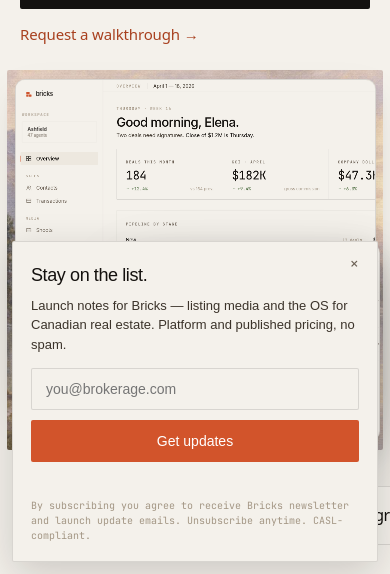
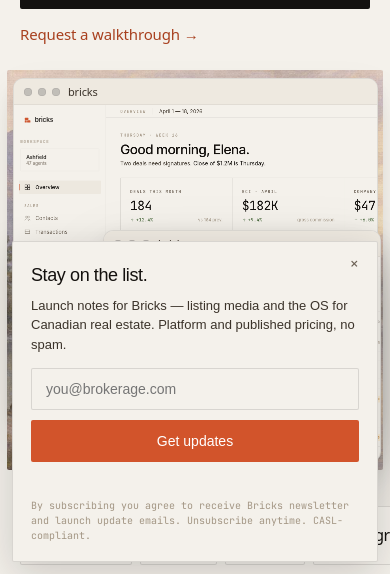
Before and after one commit to bricks-group/bricks-site, a Next.js app: page / in a window 390 px wide. Shown: the part 270-844 px from the top of the page. Built offline with nearby package versions, Linux system fonts and the light colour scheme; no server answers; a web font is replaced by a local one.

Commit message:
fix(www): Cursor Mac chrome + larger ProductStage secondary
Greyed traffic lights + bricks app title on hero windows (desktop and
mobile). Secondary nest bumped for legibility; mobile nest sized for
Cursor’s phone composition, not a shrunk desktop copy.

```diff
--- a/src/app/globals.css
+++ b/src/app/globals.css
@@ -373,14 +373,14 @@ html[data-theme="dark"] .tray::after{background:rgba(8,7,6,.58);}
   aspect-ratio:1440 / 920;
 }
 .prod-stack-sub{
-  /* Nested BR — clear size gap, sits ON the primary */
+  /* Nested BR — larger for legibility (Cursor secondary is substantial) */
   top:auto;
   left:auto;
-  right:2%;
-  bottom:3%;
-  width:min(520px, 44%);
+  right:1.5%;
+  bottom:2.5%;
+  width:min(640px, 54%);
   height:auto;
-  max-height:52%;
+  max-height:60%;
   aspect-ratio:1440 / 920;
   margin:0;
 }
@@ -459,12 +459,42 @@ html[data-theme="dark"] .tray::after{background:rgba(8,7,6,.58);}
 }
 html[data-theme="dark"] .pwin{background:var(--night);border-color:var(--hairStrong);box-shadow:none;}
 .pwin-bar{
-  position:relative;display:flex;align-items:center;gap:8px;flex:none;
-  padding:10px 14px;border-bottom:1px solid var(--hair);background:var(--paperSoft);
-}
-.pwin-bar span{display:none;}
+  position:relative;display:flex;align-items:center;gap:10px;flex:none;
+  padding:9px 14px;border-bottom:1px solid var(--hair);background:var(--paperSoft);
+}
 .pwin-bar-raise{cursor:pointer;}
-.pwin-dots{display:none !important;}
+/* Default off outside hero — ProductStage opts in below */
+.pwin-dots{display:none;}
+.pwin-bar .pwin-title{display:none;font-size:12px;font-weight:500;letter-spacing:-.01em;color:var(--inkSoft);}
+/* Hero = Cursor Mac chrome: greyed lights + app name */
+.prod-hero .pwin-dots{
+  display:flex !important;align-items:center;gap:6px;flex:none;
+}
+.prod-hero .pwin-dots i{
+  display:block;width:10px;height:10px;border-radius:50%;
+  background:rgba(128,128,128,.42);
+  box-shadow:inset 0 0 0 0.5px rgba(0,0,0,.12);
+}
+html[data-theme="dark"] .prod-hero .pwin-dots i{
+  background:rgba(180,180,180,.38);
+  box-shadow:inset 0 0 0 0.5px rgba(255,255,255,.08);
+}
+.prod-hero .pwin-bar .pwin-title{
+  display:block;
+  font-size:12.5px;font-weight:500;letter-spacing:-.015em;
+  color:var(--inkSoft);line-height:1;
+  /* Mac-ish: title sits after lights, not dead-center */
+  position:static;transform:none;margin:0;
+}
+.prod-hero .pwin-bar{
+  padding:8px 12px;gap:10px;
+  background:color-mix(in srgb, var(--paperSoft) 92%, var(--paper));
+}
+@media (max-width:900px){
+  .prod-hero .pwin-dots i{width:8px;height:8px;gap:5px;}
+  .prod-hero .pwin-bar{padding:7px 10px;gap:8px;}
+  .prod-hero .pwin-bar .pwin-title{font-size:11px;}
+}
 .pwin-scale{width:100%;overflow:hidden;position:relative;}
 .pwin iframe{display:block;border:0;pointer-events:auto;filter:none;}
 .pwin-phone{border-radius:2px;box-shadow:none !important;border:none !important;background:transparent;}
@@ -1134,17 +1164,18 @@ html[data-theme="dark"] .map-cutout-gl img{
     max-height:500px !important;
     overflow:visible;
   }
+  /* Cursor mobile ≠ desktop: primary dominates left, secondary larger nest BR */
   .prod-stack-main{
-    top:3%;left:2.5%;right:auto;bottom:auto;margin:0;
-    width:95%;
-    height:82%;
+    top:3%;left:2%;right:auto;bottom:auto;margin:0;
+    width:96%;
+    height:84%;
     max-height:none;
-    aspect-ratio:auto; /* fill box; iframe zoomAt crops UI inside */
+    aspect-ratio:auto;
   }
   .prod-stack-sub{
-    right:1.5%;bottom:3%;
-    width:66%;
-    height:50%;
+    right:1%;bottom:2.5%;
+    width:72%;
+    height:56%;
     max-height:none;
     aspect-ratio:auto;
   }
@@ -1152,19 +1183,19 @@ html[data-theme="dark"] .map-cutout-gl img{
 @media (max-width:680px){
   .prod-hero .tray{
     width:calc(100% - 14px);
-    height:min(76vw, 460px) !important;
-    min-height:380px !important;
-    max-height:520px !important;
+    height:min(78vw, 480px) !important;
+    min-height:400px !important;
+    max-height:540px !important;
   }
   .prod-stack-main{
-    top:2.5%;left:2%;
-    width:96%;
-    height:84%;
+    top:2%;left:1.5%;
+    width:97%;
+    height:86%;
   }
   .prod-stack-sub{
-    right:1%;bottom:2.5%;
-    width:68%;
-    height:52%;
+    right:0.5%;bottom:2%;
+    width:74%;
+    height:58%;
   }
 }
 @media (max-width:680px){
--- a/src/components/ProductStage.tsx
+++ b/src/components/ProductStage.tsx
@@ -6,7 +6,7 @@ import ProductWindow from '@/components/ProductWindow'
 /**
  * Cursor-style hero stack — desktop feels like a live Mac desktop:
  * nested overlap, soft depth shadows, hover lift, click-to-front,
- * readable UI scale (zoomAt desktop + mobile).
+ * readable UI scale (zoomAt), Mac chrome (grey lights + app title).
  */
 export default function ProductStage() {
   const [front, setFront] = useState<'deal' | 'overview'>('deal')
@@ -21,7 +21,7 @@ export default function ProductStage() {
   }, [])
 
   // Desktop: mild crop. Mobile: stronger crop so OS UI reads like Cursor's zoomed nest.
-  const zoomAt = desktop ? 1180 : 960
+  const zoomAt = desktop ? 1180 : 920
 
   return (
     <div className="prod-stack">
@@ -36,7 +36,6 @@ export default function ProductStage() {
           nh={920}
           fit="contain"
           zoomAt={zoomAt}
-          hideChrome
         />
         {front !== 'overview' ? (
           <button
@@ -65,7 +64,6 @@ export default function ProductStage() {
           nh={920}
           fit="contain"
           zoomAt={zoomAt}
-          hideChrome
         />
         {front !== 'deal' ? (
           <button
--- a/src/components/ProductWindow.tsx
+++ b/src/components/ProductWindow.tsx
@@ -177,8 +177,8 @@ export default function ProductWindow({
 
   return (
     <div className={`pwin${variant === 'phone' ? ' pwin-phone' : ''}${hideChrome ? ' pwin-bare' : ''}`}>
-      {/* No traffic lights — screenshots are bare or title-only (Kam). Raise via parent handlers. */}
-      {!hideChrome && chromeMode === 'titled' ? (
+      {/* Cursor-style Mac chrome: greyed traffic lights + app title */}
+      {!hideChrome ? (
         <div
           className={`pwin-bar${onChromeActivate ? ' pwin-bar-raise' : ''}`}
           onMouseDown={onChromeActivate}
@@ -197,7 +197,10 @@ export default function ProductWindow({
           }
           aria-label={onChromeActivate ? `Bring ${title} to front` : undefined}
         >
-          <span>{title}</span>
+          <div className="pwin-dots" aria-hidden="true">
+            <i /><i /><i />
+          </div>
+          <span className="pwin-title">{title}</span>
         </div>
       ) : null}
       <ScaledIframe
```
